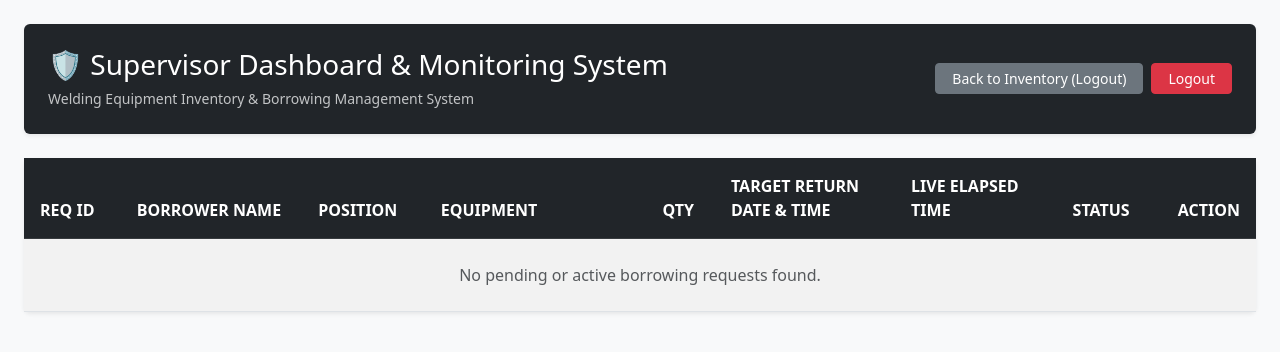
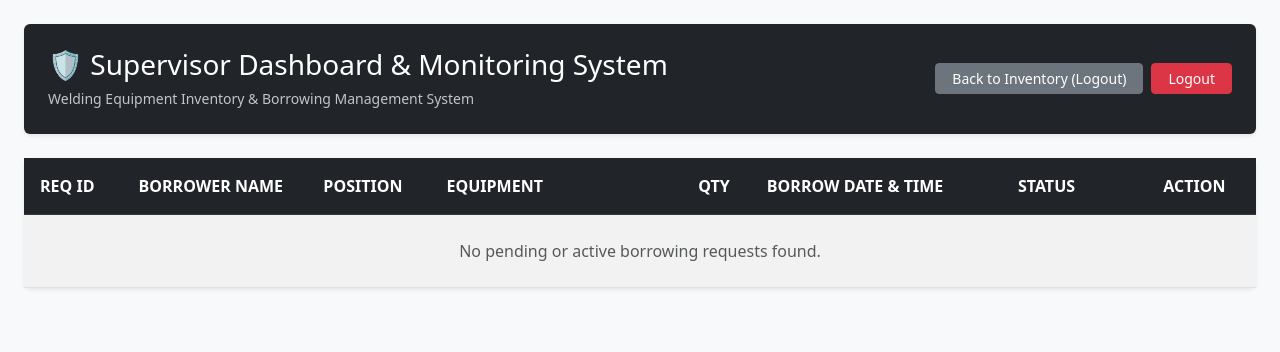
Before and after one commit to dizonej72-gif/welding_equipment_borrowing_system, a Flask app: page /records in a window 1280 px wide. Shown: the top 352 px of the page. Run offline with Flask 3, Linux system fonts and the light colour scheme; the visitor is signed in with stand-in values (Sample User, id 1).

Commit message:
Update status.html

```diff
--- a/templates/status.html
+++ b/templates/status.html
@@ -40,12 +40,11 @@
                                 <th class="py-3 px-3" style="width: 8%;">Req ID</th>
                                 <th class="py-3 px-3" style="width: 15%;">Borrower Name</th>
                                 <th class="py-3 px-3" style="width: 10%;">Position</th>
-                                <th class="py-3 px-3" style="width: 18%;">Equipment</th>
+                                <th class="py-3 px-3" style="width: 20%;">Equipment</th>
                                 <th class="py-3 px-3 text-center" style="width: 6%;">Qty</th>
-                                <th class="py-3 px-3" style="width: 15%;">Target Return Date & Time</th>
-                                <th class="py-3 px-3" style="width: 12%;">Live Elapsed Time</th>
-                                <th class="py-3 px-3 text-center" style="width: 10%;">Status</th>
-                                <th class="py-3 px-3 text-center" style="width: 14%;">Action</th>
+                                <th class="py-3 px-3" style="width: 17%;">Borrow Date & Time</th>
+                                <th class="py-3 px-3 text-center" style="width: 14%;">Status</th>
+                                <th class="py-3 px-3 text-center" style="width: 10%;">Action</th>
                             </tr>
                         </thead>
                         <tbody id="dashboard-table-body">
@@ -56,16 +55,7 @@
                                 <td class="px-3"><span class="badge bg-secondary">{{ record.position }}</span></td>
                                 <td class="px-3">{{ record.item_name }}</td>
                                 <td class="px-3 text-center"><span class="badge bg-info text-dark fs-6">{{ record.requested_qty }}</span></td>
-                                <td class="px-3 text-muted small">{{ record.expected_return_date }}</td>
-                                <td class="px-3">
-                                    {% if record.status == 'Approved / Borrowed' and record.approved_at_iso %}
-                                        <span class="badge bg-dark fs-6 font-monospace live-timer" data-approved="{{ record.approved_at_iso }}">
-                                            ⏱️ 00d 00h 00m 00s
-                                        </span>
-                                    {% else %}
-                                        <span class="text-muted">-</span>
-                                    {% endif %}
-                                </td>
+                                <td class="px-3 text-muted">{{ record.approved_at }}</td>
                                 <td class="px-3 text-center">
                                     {% if record.status == 'Pending Approval' %}
                                         <span class="badge bg-warning text-dark">Pending Approval</span>
@@ -98,7 +88,7 @@
                             </tr>
                             {% else %}
                             <tr>
-                                <td colspan="9" class="text-center text-muted py-4">No pending or active borrowing requests found.</td>
+                                <td colspan="8" class="text-center text-muted py-4">No pending or active borrowing requests found.</td>
                             </tr>
                             {% endfor %}
                         </tbody>
@@ -108,34 +98,8 @@
         </div>
     </div>
 
-    <!-- Script para sa Real-time timers at background sync -->
+    <!-- Script para sa background sync -->
     <script>
-        function updateLiveTimers() {
-            const timers = document.querySelectorAll('.live-timer');
-            const now = new Date();
-
-            timers.forEach(timer => {
-                const approvedTimeStr = timer.getAttribute('data-approved');
-                if (!approvedTimeStr) return;
-
-                const approvedTime = new Date(approvedTimeStr);
-                const diffMs = now - approvedTime;
-
-                if (diffMs < 0) return;
-
-                const totalSeconds = Math.floor(diffMs / 1000);
-                const days = Math.floor(totalSeconds / 86400);
-                const hours = Math.floor((totalSeconds % 86400) / 3600);
-                const minutes = Math.floor((totalSeconds % 3600) / 60);
-                const seconds = totalSeconds % 60;
-
-                const pad = (num) => String(num).padStart(2, '0');
-                timer.innerHTML = `⏱️ ${pad(days)}d ${pad(hours)}h ${pad(minutes)}m ${pad(seconds)}s`;
-            });
-        }
-
-        setInterval(updateLiveTimers, 1000);
-
         async function syncDashboard() {
             try {
                 const res = await fetch('/api/records');
@@ -145,7 +109,7 @@
 
                 const tbody = document.getElementById('dashboard-table-body');
                 if (!records || records.length === 0) {
-                    tbody.innerHTML = `<tr><td colspan="9" class="text-center text-muted py-4">No pending or active borrowing requests found.</td></tr>`;
+                    tbody.innerHTML = `<tr><td colspan="8" class="text-center text-muted py-4">No pending or active borrowing requests found.</td></tr>`;
                     return;
                 }
 
@@ -156,10 +120,6 @@
                     else if (record.status === 'Approved / Borrowed') statusBadge = '<span class="badge bg-primary">Approved / Borrowed</span>';
                     else if (record.status === 'Returned') statusBadge = '<span class="badge bg-success">Returned</span>';
                     else statusBadge = '<span class="badge bg-danger">Rejected</span>';
-
-                    let timerBadge = (record.status === 'Approved / Borrowed' && record.approved_at_iso)
-                        ? `<span class="badge bg-dark fs-6 font-monospace live-timer" data-approved="${record.approved_at_iso}">⏱️ 00d 00h 00m 00s</span>`
-                        : `<span class="text-muted">-</span>`;
 
                     let actionBtn = '';
                     if (record.status === 'Pending Approval') {
@@ -188,8 +148,7 @@
                             <td class="px-3"><span class="badge bg-secondary">${record.position}</span></td>
                             <td class="px-3">${record.item_name}</td>
                             <td class="px-3 text-center"><span class="badge bg-info text-dark fs-6">${record.requested_qty}</span></td>
-                            <td class="px-3 text-muted small">${record.expected_return_date}</td>
-                            <td class="px-3">${timerBadge}</td>
+                            <td class="px-3 text-muted">${record.approved_at}</td>
                             <td class="px-3 text-center">${statusBadge}</td>
                             <td class="px-3 text-center">${actionBtn}</td>
                         </tr>`;
```
